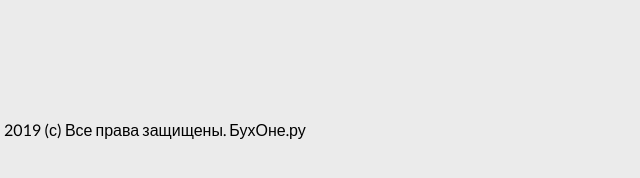
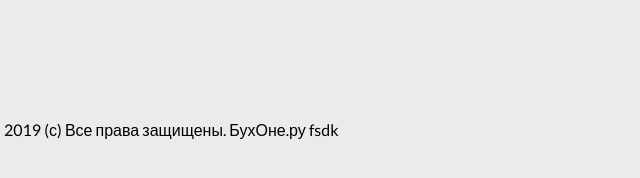
Before and after one commit to Nikita-forntend/BuhOne, a plain HTML site: page BuhOne/index.html in a window 1280 px wide. Shown: the part 5447-5625 px from the top of the page, 81-721 px from the left. Drawn offline with nearby package versions, Linux system fonts and the light colour scheme.

Commit message:
test-index.html

```diff
--- a/BuhOne/index.html
+++ b/BuhOne/index.html
@@ -357,7 +357,7 @@
             </section>
             <section class="footer">
                 <div class="container">
-                    <div> 2019 (с) Все права защищены. БухОне.ру </div>
+                    <div> 2019 (с) Все права защищены. БухОне.ру fsdk </div>
                 </div>
             </section>
 
```
